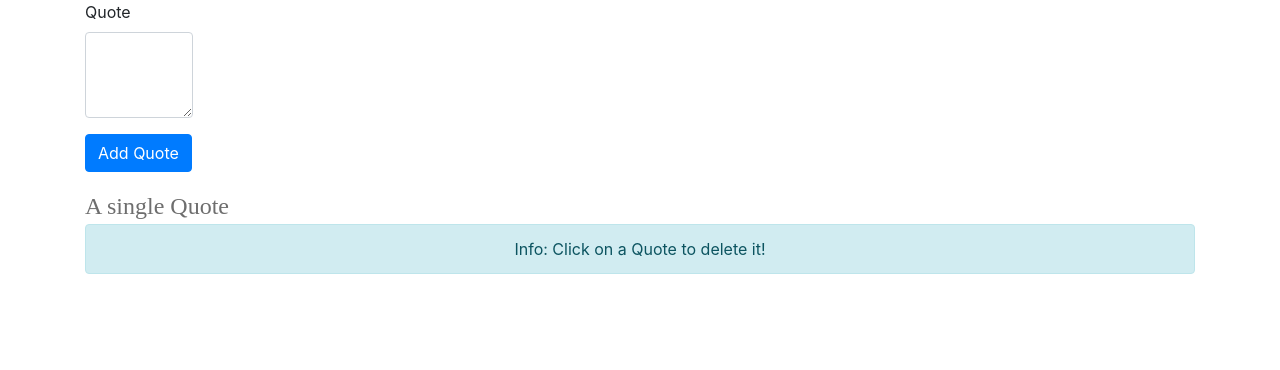
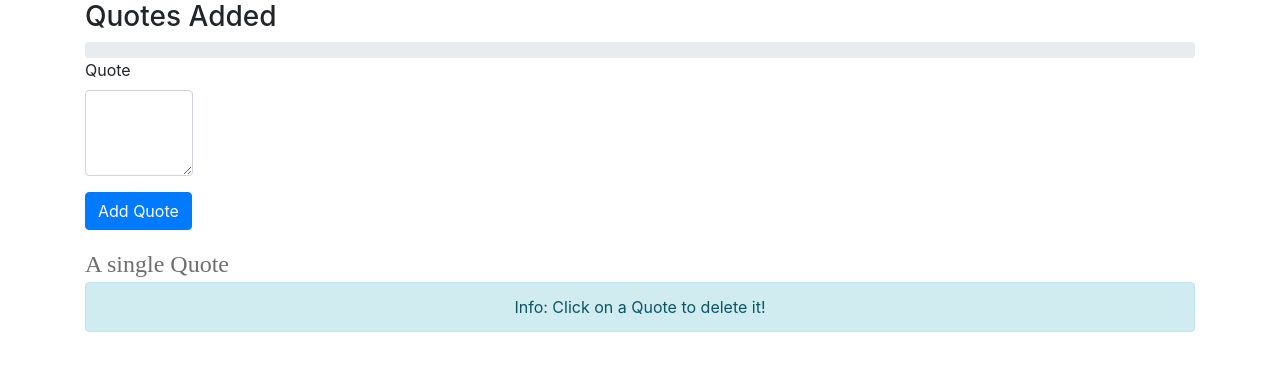
Before and after one commit to SalimSalimi/VueJsCourse, a Vue app in the folder 10. Wonderful Quotes Project/quotes-project/: page / in a window 1280 px wide. Shown: the top 370 px of the page. Built offline with nearby package versions, Linux system fonts and the light colour scheme; a web font is replaced by a local one.

Commit message:
Adding progress bar and final touches

```diff
--- a/10. Wonderful Quotes Project/quotes-project/src/App.vue
+++ b/10. Wonderful Quotes Project/quotes-project/src/App.vue
@@ -1,5 +1,6 @@
 <template>
   <div class="container">
+    <app-header :quoteCount="quotes.length" :maxQuotes="maxQuotes"></app-header>
     <app-new-quote @quoteAdded="newQuote"></app-new-quote>
     <app-quotes-grid :quotes="quotes" @quoteDeleted="deleteQuote"></app-quotes-grid>
     <div class="row">
@@ -14,6 +15,7 @@
 <script>
   import QuotesGrid from './components/QuotesGrid.vue';
   import NewQuote from './components/NewQuote.vue';
+  import Header from './components/Header.vue';
 
   export default {
     data: function() {
@@ -26,10 +28,14 @@
     },
     components: {
       appQuotesGrid: QuotesGrid,
-      appNewQuote: NewQuote
+      appNewQuote: NewQuote,
+      appHeader: Header
     },
     methods: {
       newQuote(quote) {
+        if(this.quotes.length >= this.maxQuotes) {
+          return alert('Please delete quotes first!');
+        }
         this.quotes.push(quote);
       },
       deleteQuote(index){
--- /dev/null
+++ b/10. Wonderful Quotes Project/quotes-project/src/components/Header.vue
@@ -0,0 +1,21 @@
+<template>
+    <div class="row">
+        <div class="col-sm-12">
+            <h3>Quotes Added</h3>
+            <div class="progress">
+                <div class="progress">
+                    <div class="progress-bar" role="progressbar" aria-valuenow="60" aria-valuemin="0" aria-valuemax="100"
+                        :style="{width: (quoteCount * maxQuotes) / 100 + '%'}">
+                        {{ quoteCount }} / {{ maxQuotes }}
+                    </div>
+                </div>
+            </div>
+        </div>
+    </div>
+</template>
+
+<script>
+    export default {
+        props: ['quoteCount', 'maxQuotes']
+    }
+</script>
```
